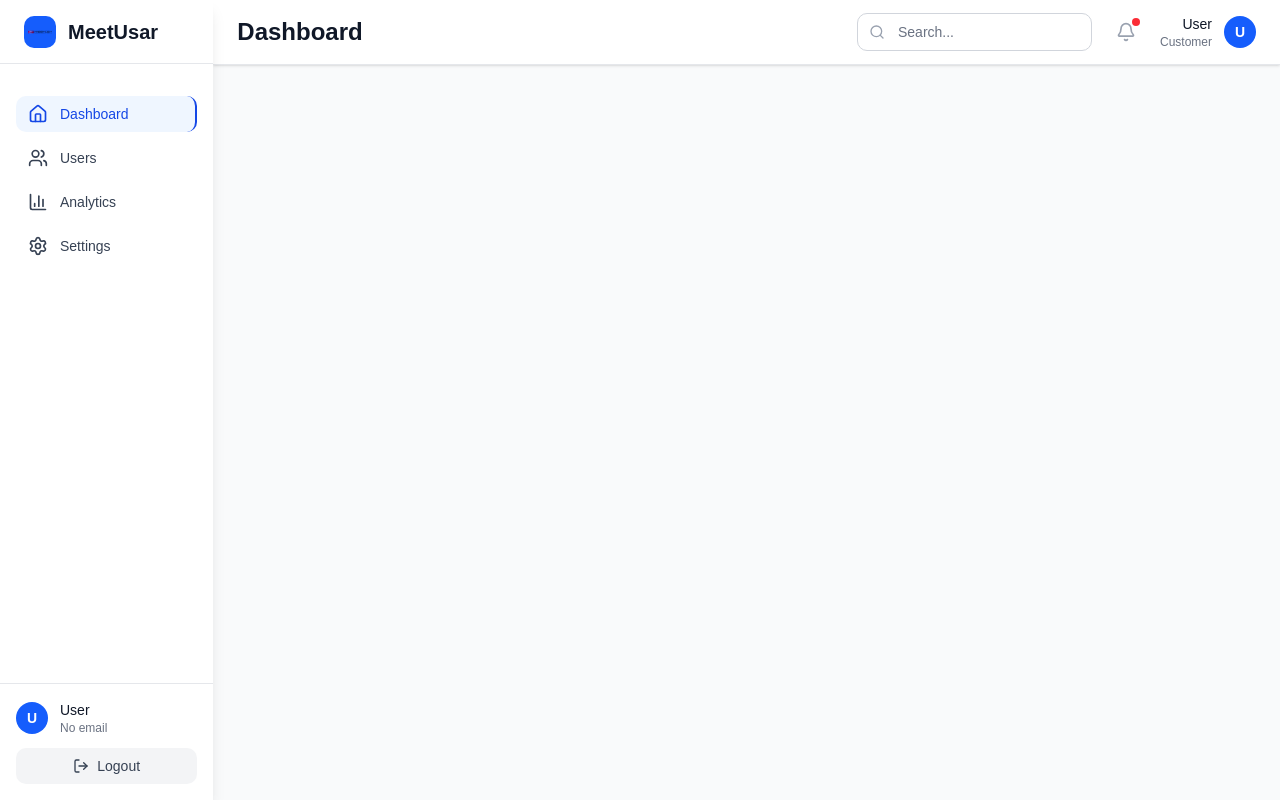
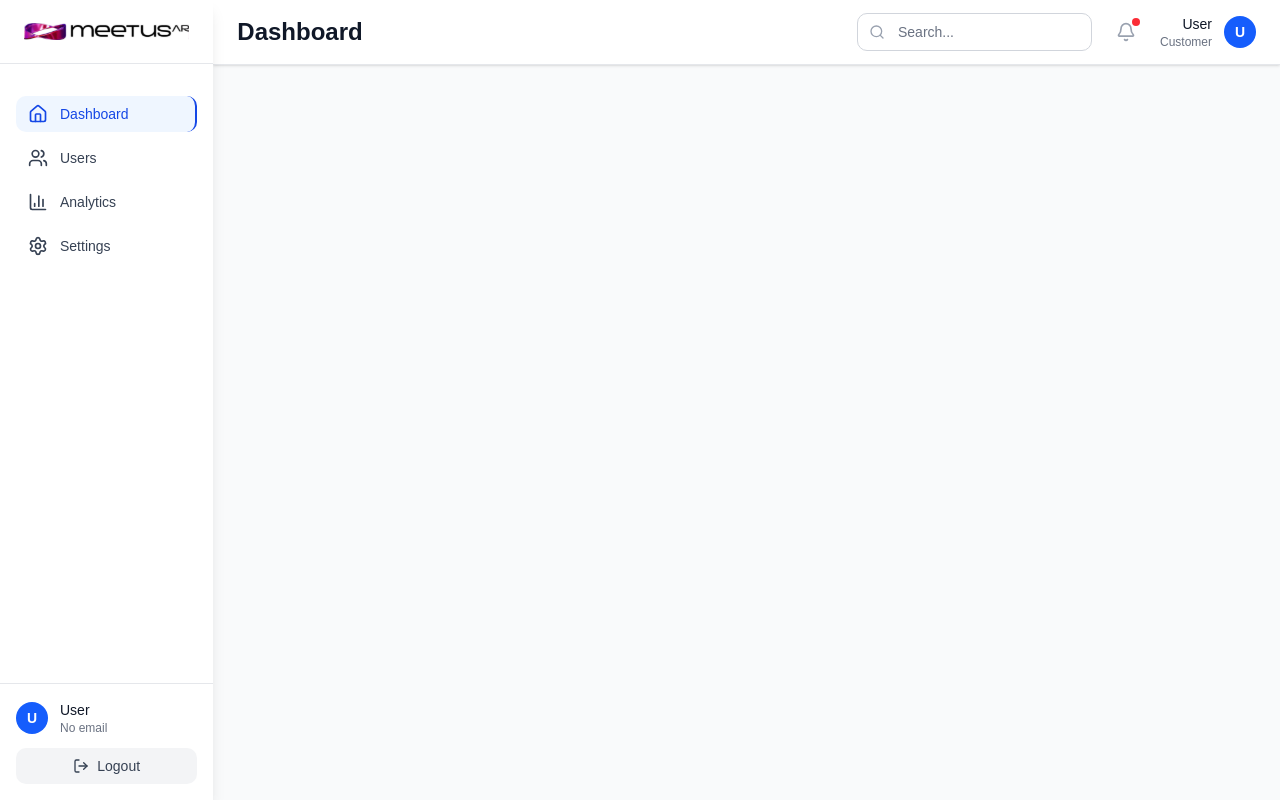
Before and after one commit to alaahosnii/meetusar-task, a Next.js app: page /dashboard in a window 1280 px wide. Built offline with nearby package versions, Linux system fonts and the light colour scheme; no server answers; a web font is replaced by a local one.

Commit message:
Refactor DashboardLayout component to improve logo rendering and layout structure. Update navigation item formatting for consistency.

```diff
--- a/src/app/_components/dashboardContent/DashboardLayout.tsx
+++ b/src/app/_components/dashboardContent/DashboardLayout.tsx
@@ -26,7 +26,7 @@ const DashboardLayout = ({ children, user, onLogout, isLogoutLoading }: Dashboar
 
     const navigation = [
         { name: 'Dashboard', href: '/dashboard', icon: Home, current: true },
-        { name: 'Users' , icon: Users, current: false },
+        { name: 'Users', icon: Users, current: false },
         { name: 'Analytics', icon: BarChart3, current: false },
         { name: 'Settings', icon: Settings, current: false },
     ];
@@ -52,17 +52,14 @@ const DashboardLayout = ({ children, user, onLogout, isLogoutLoading }: Dashboar
                     <div className={`min-h-screen fixed inset-y-0 left-0 z-50 bg-white shadow-lg transform transition-transform duration-300 ease-in-out lg:translate-x-0 lg:static lg:inset-0 ${sidebarOpen ? 'translate-x-0' : '-translate-x-full'
                         }`}>
                         <div className="flex items-center justify-between h-16 px-6 border-b border-gray-200">
-                            <div className="flex items-center space-x-3">
-                                <div className="w-8 h-8 bg-blue-600 rounded-lg flex items-center justify-center">
-                                    <Image
-                                        src="/logo.svg"
-                                        alt="MeetUsar Logo"
-                                        width={24}
-                                        height={24}
-                                        className="w-6 h-6"
-                                    />
-                                </div>
-                                <span className="text-xl font-bold text-gray-900">MeetUsar</span>
+                            <div className="w-full">
+                                <Image
+                                    src="/logo.svg"
+                                    alt="MeetUsar Logo"
+                                    width={100}
+                                    height={100}
+                                    className="w-full h-full"
+                                />
                             </div>
                             <button
                                 onClick={() => setSidebarOpen(false)}
```
